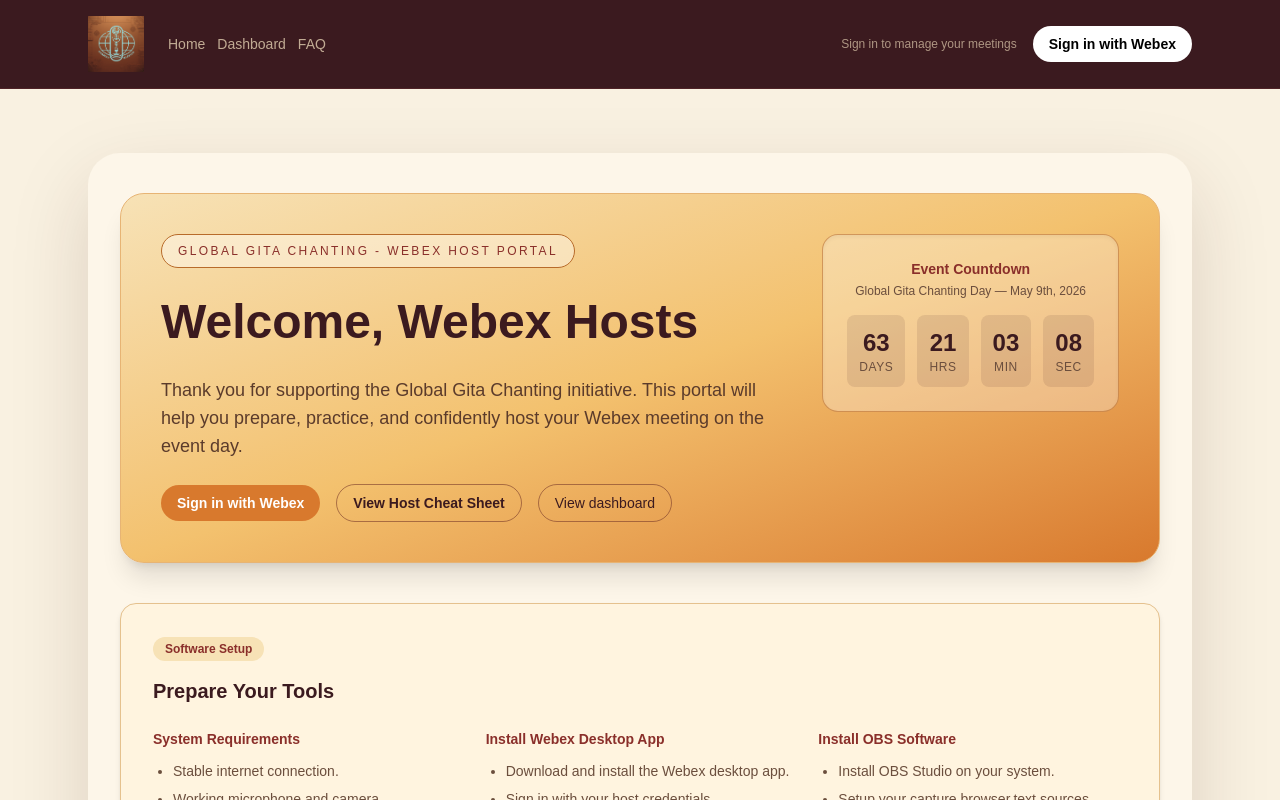
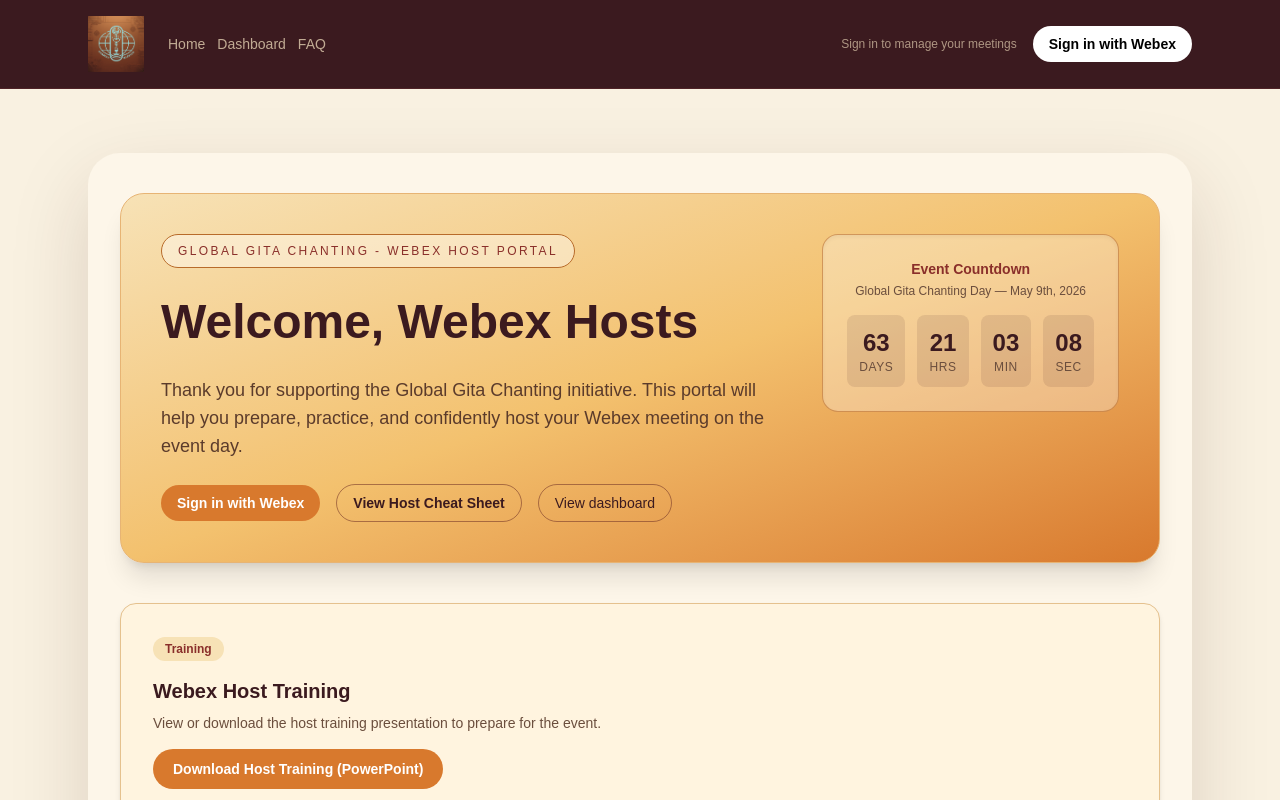
Before and after one commit to iamgoutham/webexwebex-event-admin, a Next.js app: page / in a window 1280 px wide. Shown: the top 800 px of the page. Built offline with nearby package versions, Linux system fonts and the light colour scheme; no server answers.

Commit message:
feat: add Webex Host Training section with download link for presentation

```diff
--- a/src/app/page.tsx
+++ b/src/app/page.tsx
@@ -54,6 +54,26 @@
               sublabel="Global Gita Chanting Day — May 9th, 2026"
             />
           </div>
+        </div>
+      </section>
+
+      <section className="rounded-2xl border border-[#e5c18e] bg-[#fff4df] p-6 text-[#3b1a1f] shadow-md sm:p-8">
+        <span className="inline-flex rounded-full bg-[#f7e2b6] px-3 py-1 text-xs font-semibold text-[#8a2f2a]">
+          Training
+        </span>
+        <h2 className="mt-4 text-xl font-semibold">Webex Host Training</h2>
+        <p className="mt-2 text-sm text-[#6b4e3d]">
+          View or download the host training presentation to prepare for the
+          event.
+        </p>
+        <div className="mt-4">
+          <a
+            href="/webex-host-training.pptx"
+            download="webex-host-training.pptx"
+            className="inline-flex items-center gap-2 rounded-full bg-[#d8792d] px-5 py-2.5 text-sm font-semibold text-white transition hover:bg-[#b86425]"
+          >
+            Download Host Training (PowerPoint)
+          </a>
         </div>
       </section>
 
```
